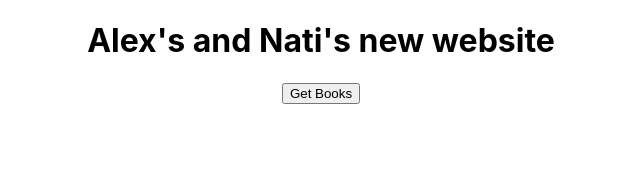
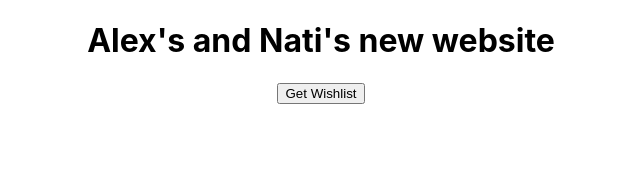
Before and after one commit to LANS-69/PlanList-FE, a React (Create React App) app in the folder planlist_fe/: page / in a window 1280 px wide. Shown: the top 172 px of the page, without its empty margins (319-959 px from the left). Built offline with nearby package versions, Linux system fonts and the light colour scheme.

Commit message:
WishList

```diff
--- a/planlist_fe/src/App.js
+++ b/planlist_fe/src/App.js
@@ -8,7 +8,8 @@ class App extends Component {
     super(props);
     this.state = {
 
-     bookList: []
+     bookList: [],
+     wishList: []
     };
   }
 
@@ -19,6 +20,13 @@ class App extends Component {
       .catch(err => console.log(err));
   };
 
+  getWishList = () => {
+    axios
+      .get("http://127.0.0.1:8000/api/wishList/")
+      .then(res => this.setState({ wishList: res.data }))
+      .catch(err => console.log(err));
+  };
+
   render() {
     return (
       <div className="App">
@@ -26,12 +34,17 @@ class App extends Component {
           Alex's and Nati's new website
         </h1>
         <body>
-        <button onClick={this.getBooks}>Get Books</button>
-        <ul>
-          {this.state.bookList.map((item) => (
-            <li key={item.id}>Author: {item.author} <br></br> Name: {item.name}</li>
+        <button onClick={this.getWishList}>Get Wishlist</button>
+          {this.state.wishList.map((item) => (
+            <div class="card" style= {{width: "18rem"}}>
+            <img class="card-img-top" src={item.image} alt="Card image cap"></img>
+            <div class="card-body">
+              <h5 class="card-title">{item.name}</h5>
+              <p class="card-text">{item.description}</p>
+              <a href={item.storeUrl} class="btn btn-primary">Link to store</a>
+            </div>
+            </div>
             ))}
-        </ul>
         </body>
       </div>
       );
```
